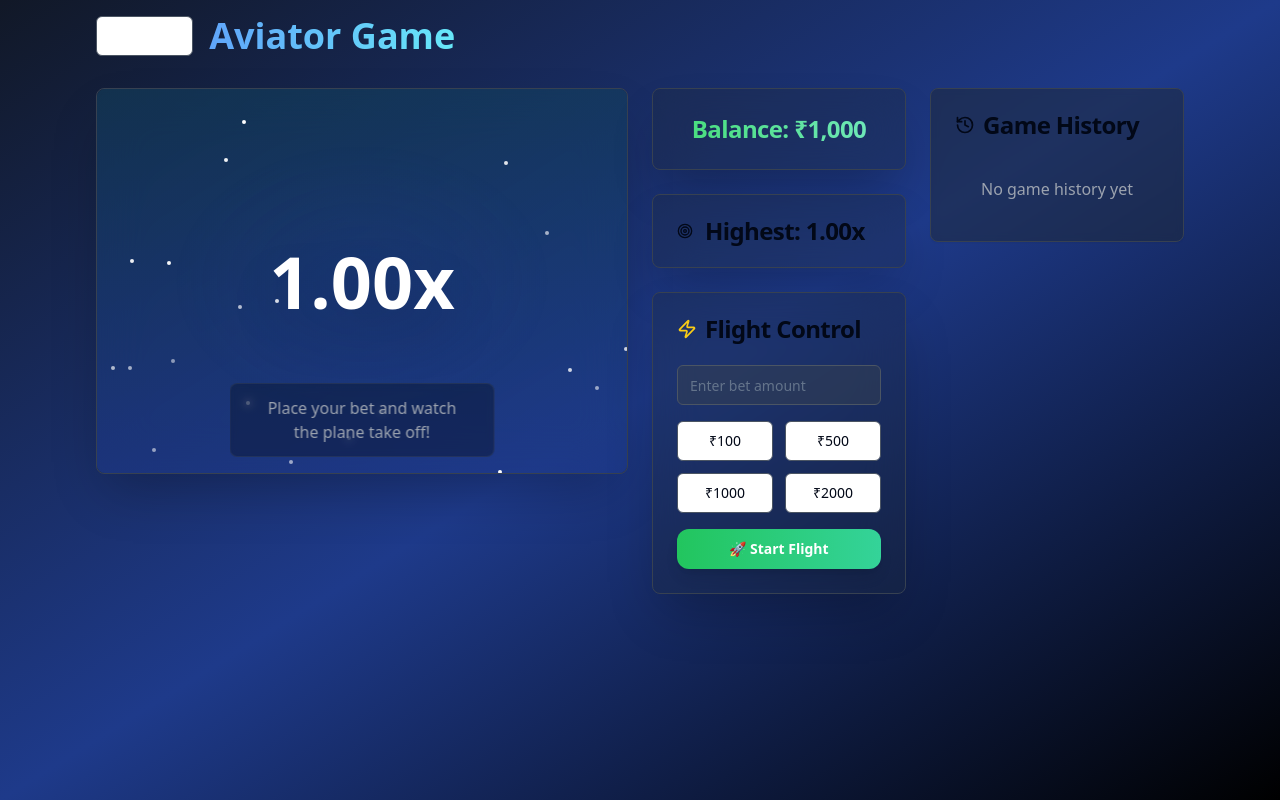
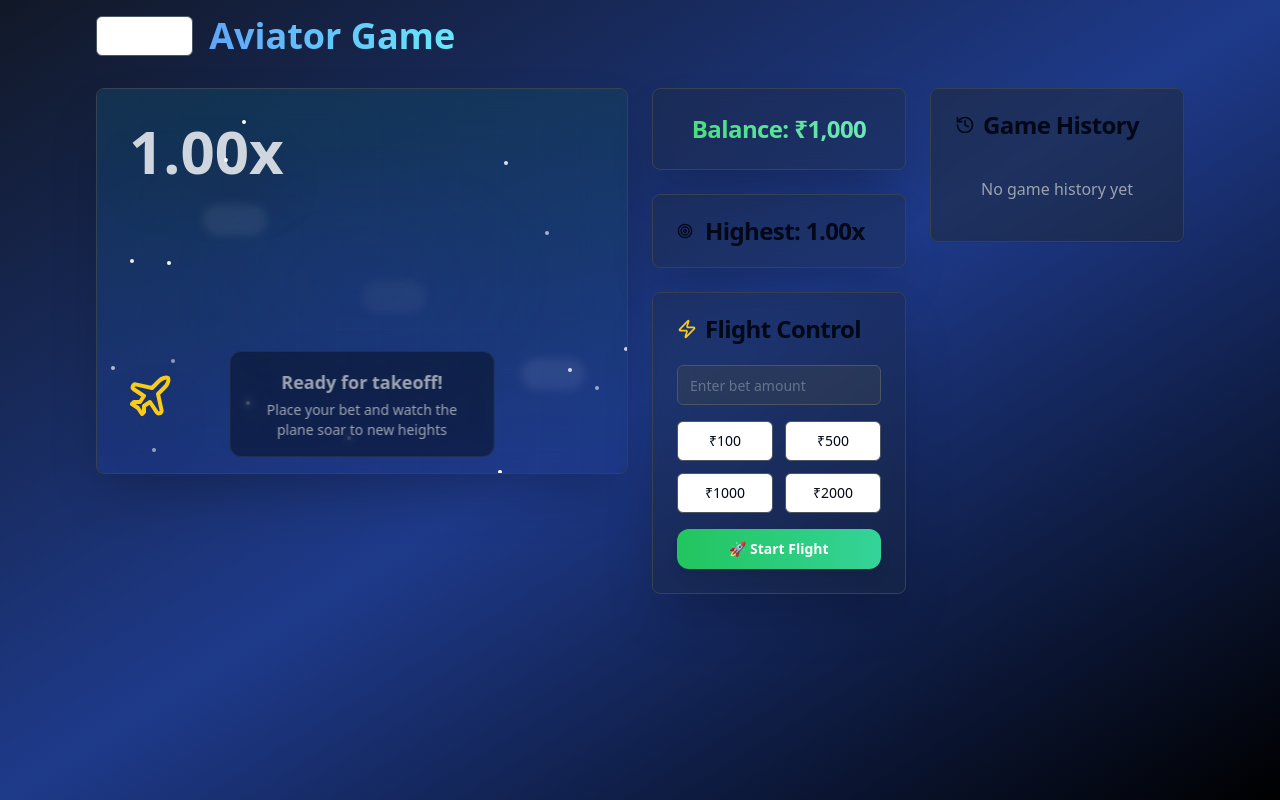
Before and after one commit to leakagelink/spin-to-wealth-online, a React (Vite) app: page /game/aviator in a window 1280 px wide. Built offline with nearby package versions, Linux system fonts and the light colour scheme.

Commit message:
Refine Aviator plane animation
Improve the plane's animation to gradually ascend, mimicking the behavior of the plane in the real Spribe Aviator game.

```diff
--- a/src/components/aviator/GameDisplay.tsx
+++ b/src/components/aviator/GameDisplay.tsx
@@ -11,13 +11,38 @@ interface GameDisplayProps {
 }
 
 const GameDisplay = ({ multiplier, isFlying, gameStarted, cashedOut, currentBet }: GameDisplayProps) => {
+  // Calculate plane position based on multiplier for curved trajectory
+  const getPlanePosition = () => {
+    if (!gameStarted) return { x: 10, y: 80 };
+
+    const progress = Math.min((multiplier - 1) * 20, 80);
+    const x = 10 + progress;
+    const y = 80 - (progress * 0.8) - Math.sin(progress * 0.05) * 10; // Curved upward path
+
+    return { x: Math.min(x, 85), y: Math.max(y, 15) };
+  };
+
+  const planePos = getPlanePosition();
+
   return (
     <Card className="bg-gray-800/30 border-gray-700 backdrop-blur-xl shadow-2xl">
       <CardContent className="p-0">
         <div className="relative h-96 bg-gradient-to-b from-sky-900/40 to-blue-800/40 rounded-lg overflow-hidden">
+          {/* Grid background for more realistic look */}
+          <div className="absolute inset-0 opacity-20">
+            <svg width="100%" height="100%">
+              <defs>
+                <pattern id="grid" width="40" height="40" patternUnits="userSpaceOnUse">
+                  <path d="M 40 0 L 0 0 0 40" fill="none" stroke="rgba(255,255,255,0.1)" strokeWidth="1"/>
+                </pattern>
+              </defs>
+              <rect width="100%" height="100%" fill="url(#grid)" />
+            </svg>
+          </div>
+
           {/* Stars background */}
           <div className="absolute inset-0">
-            {[...Array(20)].map((_, i) => (
+            {[...Array(15)].map((_, i) => (
               <div
                 key={i}
                 className="absolute w-1 h-1 bg-white rounded-full animate-pulse"
@@ -30,82 +55,145 @@ const GameDisplay = ({ multiplier, isFlying, gameStarted, cashedOut, currentBet
             ))}
           </div>
 
+          {/* Clouds for atmosphere */}
+          <div className="absolute inset-0">
+            {[...Array(3)].map((_, i) => (
+              <div
+                key={i}
+                className="absolute w-16 h-8 bg-white/10 rounded-full blur-sm animate-pulse"
+                style={{
+                  left: `${20 + i * 30}%`,
+                  top: `${30 + i * 20}%`,
+                  animationDelay: `${i * 0.5}s`,
+                }}
+              />
+            ))}
+          </div>
+
           <div className="absolute inset-0 bg-[radial-gradient(ellipse_at_center,_var(--tw-gradient-stops))] from-blue-900/20 via-transparent to-transparent"></div>
 
-          {/* Plane with enhanced animations */}
+          {/* Flight trajectory line */}
           {gameStarted && (
-            <div className={`absolute transition-all duration-1000 ease-out ${
-              isFlying
-                ? 'bottom-32 left-1/2 transform -translate-x-1/2'
-                : 'bottom-20 left-10'
-            }`}>
-              <div className={`relative ${isFlying ? 'animate-bounce' : ''}`}>
-                <Plane className={`w-16 h-16 text-white ${
-                  isFlying ? 'rotate-45' : 'rotate-12'
-                } transition-transform duration-1000 drop-shadow-2xl`} />
+            <svg className="absolute inset-0 w-full h-full">
+              <path
+                d={`M 40 320 Q ${planePos.x * 4} ${planePos.y * 4} ${planePos.x * 4 + 50} ${planePos.y * 4 - 20}`}
+                stroke="rgba(34, 197, 94, 0.6)"
+                strokeWidth="3"
+                fill="none"
+                strokeDasharray="5,5"
+                className="animate-pulse"
+              />
+            </svg>
+          )}
 
-                {/* Enhanced plane trail effect */}
-                {isFlying && (
-                  <>
-                    <div className="absolute -bottom-2 -left-2 w-20 h-20 bg-gradient-to-r from-blue-400/30 to-cyan-400/30 rounded-full blur-xl animate-pulse"></div>
-                    <div className="absolute -top-4 -right-4 w-8 h-8 bg-gradient-to-r from-yellow-400/40 to-orange-400/40 rounded-full blur-lg animate-ping"></div>
+          {/* Enhanced plane with realistic movement */}
+          <div
+            className="absolute transition-all duration-200 ease-out transform"
+            style={{
+              left: `${planePos.x}%`,
+              top: `${planePos.y}%`,
+              transform: `translate(-50%, -50%) rotate(${gameStarted ? Math.min(multiplier * 2, 45) : 0}deg)`
+            }}
+          >
+            <div className={`relative ${isFlying ? 'animate-bounce' : ''}`}>
+              <Plane className={`w-12 h-12 text-yellow-400 transition-all duration-200 drop-shadow-2xl ${
+                gameStarted ? 'scale-110' : 'scale-100'
+              }`} />
 
-                    {/* Trail particles */}
-                    {[...Array(5)].map((_, i) => (
+              {/* Enhanced plane effects */}
+              {isFlying && (
+                <>
+                  {/* Engine glow */}
+                  <div className="absolute -bottom-1 -left-1 w-14 h-14 bg-gradient-to-r from-orange-400/40 to-red-400/40 rounded-full blur-xl animate-pulse"></div>
+
+                  {/* Contrail effect */}
+                  <div className="absolute top-1/2 left-0 transform -translate-y-1/2">
+                    {[...Array(8)].map((_, i) => (
                       <div
                         key={i}
-                        className="absolute w-2 h-2 bg-blue-300/60 rounded-full animate-pulse"
+                        className="absolute w-1 h-1 bg-white/60 rounded-full animate-pulse"
                         style={{
-                          bottom: `${-10 - i * 5}px`,
-                          right: `${-5 - i * 3}px`,
+                          left: `${-5 - i * 4}px`,
+                          top: `${Math.sin(i * 0.5) * 3}px`,
                           animationDelay: `${i * 0.1}s`,
+                          opacity: 1 - (i * 0.12)
                         }}
                       />
                     ))}
-                  </>
-                )}
-              </div>
+                  </div>
+
+                  {/* Wing tip effects */}
+                  <div className="absolute -top-1 -right-1 w-4 h-4 bg-gradient-to-r from-blue-400/30 to-cyan-400/30 rounded-full blur-md animate-ping"></div>
+                </>
+              )}
             </div>
-          )}
+          </div>
 
           {/* Enhanced multiplier display */}
-          <div className="absolute top-1/2 left-1/2 transform -translate-x-1/2 -translate-y-1/2">
-            <div className={`text-7xl font-bold transition-all duration-200 ${
+          <div className="absolute top-8 left-8">
+            <div className={`text-6xl font-bold transition-all duration-300 ${
               gameStarted
-                ? 'text-transparent bg-gradient-to-r from-green-400 via-blue-400 to-purple-400 bg-clip-text scale-110 animate-pulse'
-                : 'text-white'
+                ? 'text-transparent bg-gradient-to-r from-green-400 via-yellow-400 to-red-400 bg-clip-text animate-pulse'
+                : 'text-white/80'
             } drop-shadow-2xl`}>
               {multiplier.toFixed(2)}x
             </div>
             {gameStarted && !cashedOut && (
-              <div className="text-center mt-4">
-                <div className="flex items-center justify-center gap-2">
-                  <TrendingUp className="w-6 h-6 text-green-400 animate-bounce" />
-                  <span className="text-green-400 font-semibold animate-pulse">Rising!</span>
+              <div className="mt-2">
+                <div className="flex items-center gap-2">
+                  <TrendingUp className="w-5 h-5 text-green-400 animate-bounce" />
+                  <span className="text-green-400 font-semibold text-lg animate-pulse">
+                    Flying High!
+                  </span>
                 </div>
               </div>
             )}
           </div>
 
+          {/* Speed indicator */}
+          {gameStarted && (
+            <div className="absolute top-8 right-8 bg-black/50 px-4 py-2 rounded-lg backdrop-blur-sm border border-gray-600/30">
+              <div className="text-sm text-gray-300">Speed</div>
+              <div className="text-xl font-bold text-cyan-400">
+                {(multiplier * 100).toFixed(0)} km/h
+              </div>
+            </div>
+          )}
+
           {/* Enhanced bottom status */}
           <div className="absolute bottom-4 left-1/2 transform -translate-x-1/2">
             {gameStarted ? (
               <div className="text-center">
-                <div className="text-green-400 font-semibold text-lg mb-2 animate-pulse bg-black/30 px-4 py-2 rounded-lg backdrop-blur-sm">
-                  🚀 Plane is soaring! Cash out before it crashes!
+                <div className="text-green-400 font-semibold text-lg mb-2 animate-pulse bg-black/40 px-6 py-3 rounded-xl backdrop-blur-sm border border-green-400/30">
+                  ✈️ Plane is ascending! Cash out before it crashes!
                 </div>
                 {currentBet > 0 && (
-                  <div className="bg-gradient-to-r from-yellow-500/20 to-orange-500/20 px-4 py-2 rounded-lg backdrop-blur-sm border border-yellow-400/30">
-                    <span className="text-yellow-400 font-bold">Potential Win: ₹{Math.floor(currentBet * multiplier)}</span>
+                  <div className="bg-gradient-to-r from-yellow-500/20 to-orange-500/20 px-6 py-3 rounded-xl backdrop-blur-sm border border-yellow-400/30">
+                    <span className="text-yellow-400 font-bold text-lg">
+                      Potential Win: ₹{Math.floor(currentBet * multiplier).toLocaleString()}
+                    </span>
                   </div>
                 )}
               </div>
             ) : (
-              <div className="text-gray-400 text-center bg-black/30 px-6 py-3 rounded-lg backdrop-blur-sm border border-gray-600/30">
-                Place your bet and watch the plane take off!
+              <div className="text-gray-400 text-center bg-black/40 px-8 py-4 rounded-xl backdrop-blur-sm border border-gray-600/30">
+                <div className="text-lg font-semibold mb-1">Ready for takeoff!</div>
+                <div className="text-sm">Place your bet and watch the plane soar to new heights</div>
               </div>
             )}
           </div>
+
+          {/* Altitude indicator */}
+          {gameStarted && (
+            <div className="absolute left-4 top-1/2 transform -translate-y-1/2">
+              <div className="bg-black/50 px-3 py-2 rounded-lg backdrop-blur-sm border border-gray-600/30 rotate-90">
+                <div className="text-xs text-gray-300 -rotate-90">ALT</div>
+                <div className="text-sm font-bold text-blue-400 -rotate-90">
+                  {Math.floor(multiplier * 1000)}ft
+                </div>
+              </div>
+            </div>
+          )}
         </div>
       </CardContent>
     </Card>
--- a/src/hooks/useAviatorGame.ts
+++ b/src/hooks/useAviatorGame.ts
@@ -21,14 +21,37 @@ export const useAviatorGame = () => {
     if (gameStarted && !cashedOut) {
       interval = setInterval(() => {
         setMultiplier((prev) => {
-          const increase = Math.random() * 0.05 + 0.01;
+          // More realistic multiplier increase - slower at start, faster as it goes higher
+          const baseIncrease = 0.01;
+          const accelerationFactor = Math.pow((prev - 1) * 0.5 + 1, 1.2);
+          const randomVariation = Math.random() * 0.02 + 0.005;
+          const increase = baseIncrease * accelerationFactor + randomVariation;
+
           const newMultiplier = prev + increase;
 
           if (newMultiplier > highestMultiplier) {
             setHighestMultiplier(newMultiplier);
           }
 
-          const crashProbability = Math.min((newMultiplier - 1) * 0.1, 0.3);
+          // More realistic crash probability - increases exponentially
+          let crashProbability;
+          if (newMultiplier < 1.5) {
+            crashProbability = 0.001; // Very low chance early on
+          } else if (newMultiplier < 2.0) {
+            crashProbability = 0.005;
+          } else if (newMultiplier < 3.0) {
+            crashProbability = 0.015;
+          } else if (newMultiplier < 5.0) {
+            crashProbability = 0.03;
+          } else if (newMultiplier < 10.0) {
+            crashProbability = 0.06;
+          } else {
+            crashProbability = 0.12; // Higher chance at very high multipliers
+          }
+
+          // Add some randomness to make it less predictable
+          crashProbability += Math.random() * 0.01;
+
           if (Math.random() < crashProbability) {
             setGameStarted(false);
             setIsFlying(false);
@@ -46,7 +69,7 @@ export const useAviatorGame = () => {
 
             if (!cashedOut && currentBet > 0) {
               toast({
-                title: "✈️ Plane Crashed!",
+                title: "💥 Plane Crashed!",
                 description: `Crashed at ${newMultiplier.toFixed(2)}x - Lost ₹${currentBet}`,
                 variant: "destructive",
               });
@@ -55,11 +78,11 @@ export const useAviatorGame = () => {
               setMultiplier(1.00);
               setCurrentBet(0);
               setCashedOut(false);
-            }, 2000);
+            }, 3000); // Longer delay to show crash effect
           }
           return newMultiplier;
         });
-      }, 100);
+      }, 80); // Slightly faster updates for smoother animation
     }
 
     return () => clearInterval(interval);
```
